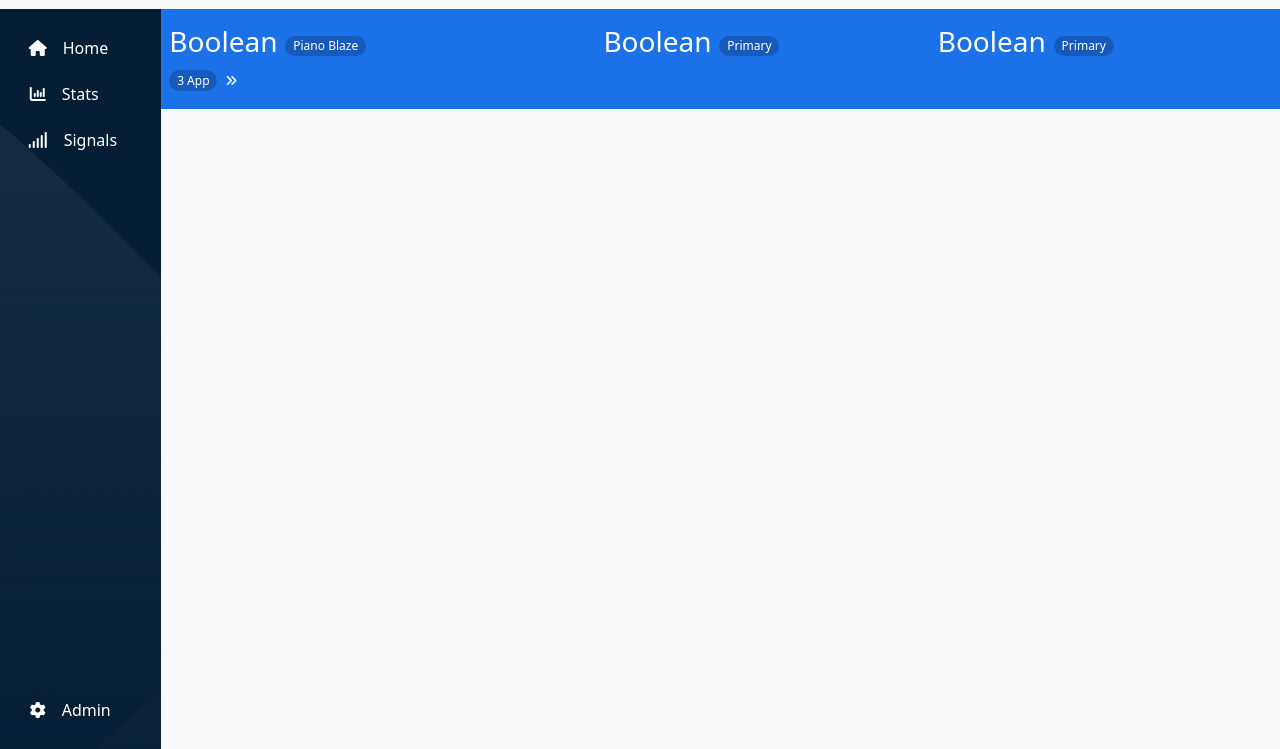
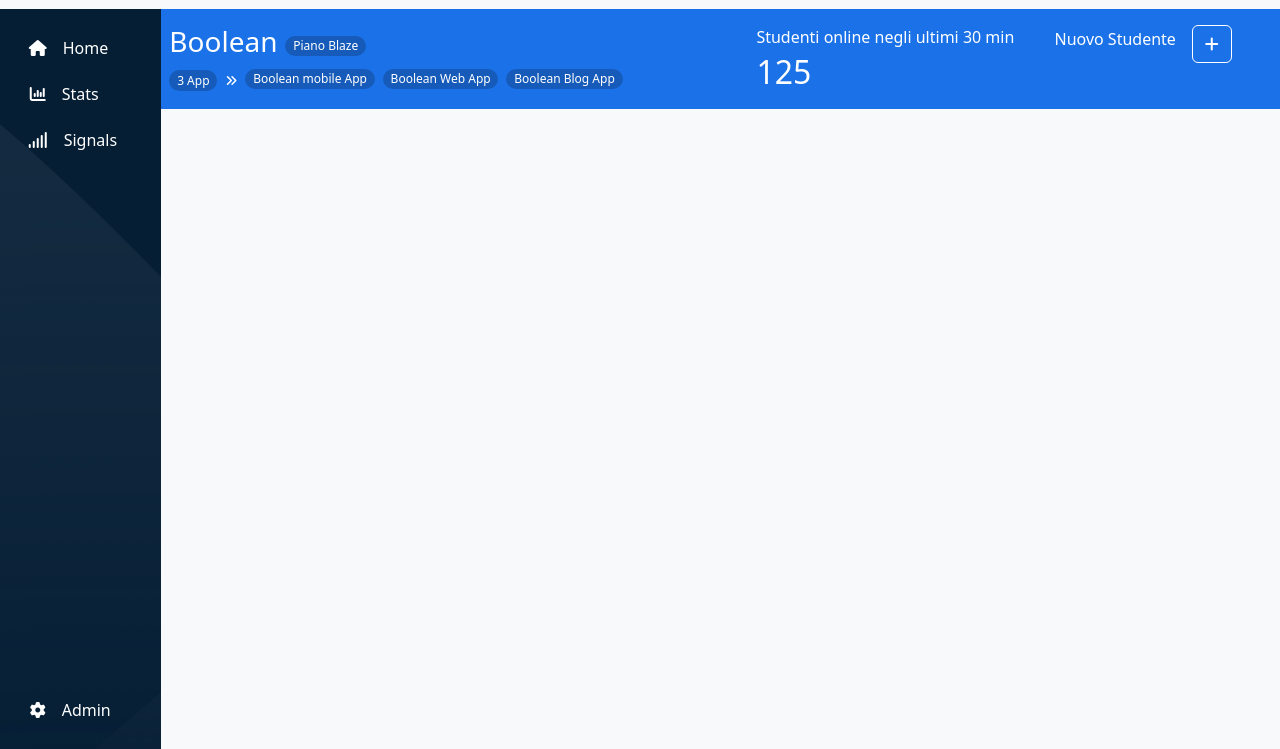
Before and after one commit to LoreWebDev24/html-css-bootstrap-dashboard, a plain HTML site: page index.html in a window 1280 px wide. Shown: the part 51-800 px from the top of the page. Drawn offline with nearby package versions, Linux system fonts and the light colour scheme.

Commit message:
started to build the offcanvas

```diff
--- a/CSS/master.css
+++ b/CSS/master.css
@@ -111,16 +111,45 @@
 
 span.status-badge {
     background-color: #165BBA!important;
+    text-align: center;
 }
 
 .tasks {
+    flex-grow: 10;
+    order: 2;
+}
+
+.online-students, .add-new-student {
     flex-grow: 3;
 }
 
-.online-students, .add-new-student {
-    flex-grow: 2;
+.add-new-student {
+    order: 1;
 }
 
+.online-students {
+    order: 3;
+}
 .fa-solid.fa-angles-right.text-white {
     font-size: 12px;
 }
+
+.btn {
+    border: 1px solid white;
+    color: white;
+}
+
+@media screen and (min-width: 768px) {
+    .tasks {
+        order:1;
+    }
+
+    .online-students {
+        order: 2;
+    }
+
+    .add-new-student {
+        order: 3;
+    }
+
+}
--- a/index.html
+++ b/index.html
@@ -65,33 +65,45 @@
                     </ul>
                 </div>
             </div>
-            <div class="main-app-content d-flex  flex-column">
-                <div class="student-status-bar py-3 px-2 d-flex">
+            <div class="main-app-content d-flex flex-column">
+                <div class="student-status-bar py-3 px-2 d-flex flex-column flex-lg-row">
                    <div class="tasks">
                         <div class="task-header d-flex align-items-center gap-2">
-                            <h3 class="text-white fw-normal">Boolean</h3><span class="status-badge badge rounded-pill text-bg-primary fw-light">Piano Blaze</span>
+                            <h3 class="text-white fw-semi-bold">Boolean</h3><span class="status-badge badge rounded-pill text-bg-primary fw-light">Piano Blaze</span>
                         </div>
                         <div class="task-body d-flex align-items-center gap-2">
                            <ul class="tasks-always-on d-flex gap-2">
                                 <li><span class="status-badge badge rounded-pill text-bg-primary fw-light">3 App</span></li>
                                 <li><i class="fa-solid fa-angles-right text-white"></i></li>
                            </ul>
-                           <ul class="class-on-none">
-                                <li></li>
-                                <li></li>
-                                <li></li>
+                           <ul class="class-on-none d-flex gap-2">
+                                <li class="d-none d-md-flex"><span class="status-badge badge rounded-pill text-bg-primary fw-light">Boolean mobile App</span></li>
+                                <li class="d-none d-md-flex"><span class="status-badge badge rounded-pill text-bg-primary fw-light">Boolean Web App</span></li>
+                                <li class="d-none d-md-flex"><span class="status-badge badge rounded-pill text-bg-primary fw-light">Boolean Blog App</span></li>
+                                <li class="d-flex d-md-none"><span class="status-badge badge rounded-pill text-bg-primary fw-light">+</span></li></li>
                            </ul>
-
                         </div>
                     </div>
                     <div class="online-students">
-                        <div class="task-header d-flex align-items-center gap-2">
-                            <h3 class="text-white fw-normal">Boolean</h3><span class="status-badge badge rounded-pill text-bg-primary fw-light">Primary</span>
+                        <div class="task-header d-flex flex-column gap-1">
+                            <p class="text-white mb-0">Studenti online negli ultimi 30 min</p>
+                            <h2 class="text-white mb-0"><span class="counter">125</span></h2>
                         </div>
                     </div>
                     <div class="add-new-student">
-                        <div class="task-header d-flex align-items-center gap-2">
-                            <h3 class="text-white fw-normal">Boolean</h3><span class="status-badge badge rounded-pill text-bg-primary fw-light">Primary</span>
+                        <div class="task-header d-flex align-items-center gap-3">
+                            <h6 class="text-white fw-normal">Nuovo Studente</h6>
+                            <button class="btn" type="button" data-bs-toggle="offcanvas" data-bs-target="#offcanvasRight" aria-controls="offcanvasRight"><i class="fa-solid fa-plus"></i></button>
+
+                            <div class="offcanvas offcanvas-end" tabindex="-1" id="offcanvasRight" aria-labelledby="offcanvasRightLabel">
+                              <div class="offcanvas-header">
+                                <h5 class="offcanvas-title" id="offcanvasRightLabel">Offcanvas right</h5>
+                                <button type="button" class="btn-close" data-bs-dismiss="offcanvas" aria-label="Close"></button>
+                              </div>
+                              <div class="offcanvas-body">
+                                ...
+                              </div>
+                            </div>
                         </div>
                     </div>
                 </div>
```
